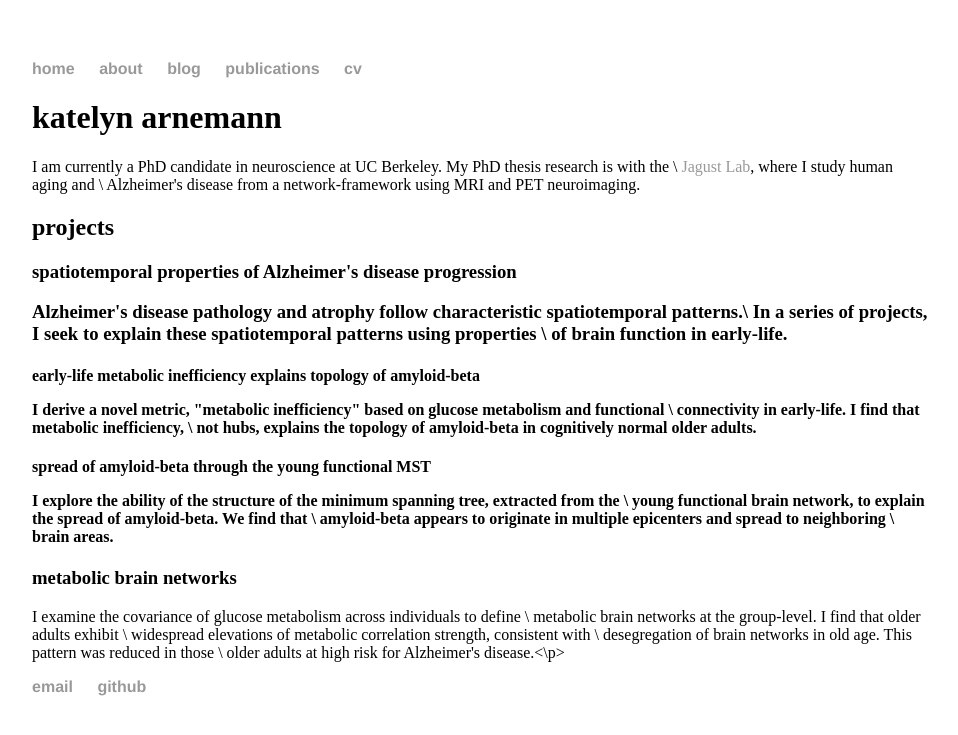
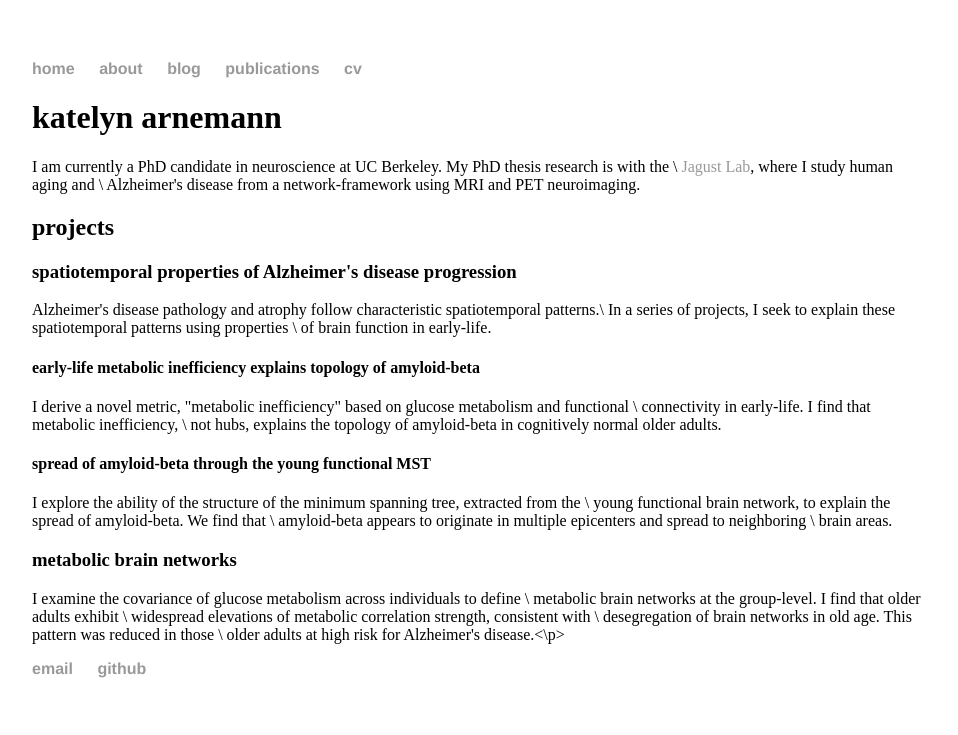
Before and after one commit to klbegany/klarnemann.github.io, a Jekyll site: the page built from index.html, in a window 1280 px wide. Shown: the top 735 px of the page, without its empty margins (160-1118 px from the left). Built offline with Jekyll 4.4.1, drawn with Linux system fonts in a browser that asks for light colours.

Commit message:
fix formatting

```diff
--- a/index.html
+++ b/index.html
@@ -8,20 +8,20 @@ title: katelyn arnemann
 		<a href="https://jagustlab.neuro.berkeley.edu">Jagust Lab</a>, where I study human aging and \
 		Alzheimer's disease from a network-framework using MRI and PET neuroimaging.</p></a></p>
 	<h2>projects</h2>
-	<h3>spatiotemporal properties of Alzheimer's disease progression
+	<h3>spatiotemporal properties of Alzheimer's disease progression</h3>
 		<p>Alzheimer's disease pathology and atrophy follow characteristic spatiotemporal patterns.\
 			In a series of projects, I seek to explain these spatiotemporal patterns using properties \
 			of brain function in early-life.</p>
-	<h4>early-life metabolic inefficiency explains topology of amyloid-beta
+	<h4>early-life metabolic inefficiency explains topology of amyloid-beta</h4>
 		<p>I derive a novel metric, "metabolic inefficiency" based on glucose metabolism and functional \
 			connectivity in early-life. I find that metabolic inefficiency, \
 			not hubs, explains the topology of amyloid-beta in cognitively normal older adults.</p>
-	<h4>spread of amyloid-beta through the young functional MST
+	<h4>spread of amyloid-beta through the young functional MST</h4>
 		<p>I explore the ability of the structure of the minimum spanning tree, extracted from the \
 			young functional brain network, to explain the spread of amyloid-beta. We find that \
 			amyloid-beta appears to originate in multiple epicenters and spread to neighboring \
-			brain areas.
-	<h3>metabolic brain networks</h4>
+			brain areas.</p>
+	<h3>metabolic brain networks</h3>
 		<p>I examine the covariance of glucose metabolism across individuals to define \
 			metabolic brain networks at the group-level. I find that older adults exhibit \
 			widespread elevations of metabolic correlation strength, consistent with \
```
